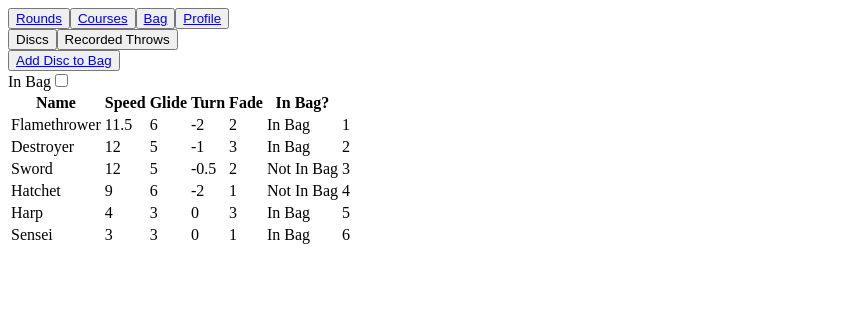
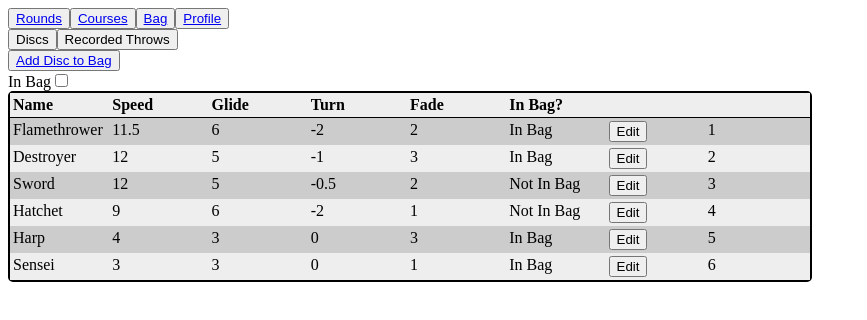
Before and after one commit to ToolMoney/discgolf, a React (Vite) app: page /bag in a window 1280 px wide. Shown: the top 320 px of the page, without its empty margins (0-867 px from the left). Built offline with nearby package versions, Linux system fonts and the light colour scheme.

Commit message:
css for disc table; replaced table elements with divs
created getDiscDisplayValue to replace inline conditional operators

```diff
--- a/src/api/disc.js
+++ b/src/api/disc.js
@@ -1,3 +1,5 @@
+
+
 export function getDiscs() {
     return Promise.resolve(discs);
 }
@@ -9,8 +11,12 @@ export function addDisc(disc) {
     return Promise.resolve(disc);
 }
 
-export function editDisc(disc) {
-
+export function editDisc(freshDisc) {
+    for (let disc in discs) {
+        if (freshDisc.id = disc.id) {
+            Object.assign(disc, freshDisc);
+        }
+    }
 }
 
 const discs = [
--- a/src/index.css
+++ b/src/index.css
@@ -0,0 +1,32 @@
+.disc-table {
+    display: grid;
+    max-width: 800px;
+    border-width: 2px;
+    border-color: #000;
+    border-style: solid;
+    border-radius: 5px;
+}
+
+
+.table-row {
+    display: grid;
+    grid-template-columns: repeat(8, minmax(0, 1fr));
+    background-color: #eee;
+    color: #000;
+    padding : 3px;
+}
+
+.table-row:nth-child(even) {
+    background-color: #ccc;
+    color: #000;
+}
+
+.span-1 {
+    grid-column: span 1;
+}
+
+.header {
+    font-weight: bolder;
+    border-bottom-width: 1px;
+    border-bottom-style: solid;
+}
--- a/src/routes/bag.jsx
+++ b/src/routes/bag.jsx
@@ -55,15 +55,25 @@ function ListDiscs({
     discs,
     onInBagOnlyChange
 }) {
+
+    function getDiscDisplayValue(value) {
+        if (!value && value !== 0) {
+            return "-";
+        }
+        return value;
+    }
+
     const discsRows = [];
     if (discs === null) {
         discsRows.push(
-            <tr key='loading'><td>Your Data is Loading...</td></tr>
+            <div key='loading'>Your Data is Loading...</div>
         )
     } else {
 
         discs.forEach((disc) => {
             if (!inBagOnly || disc.inBag) {
+
+                // create switch for inBag
                 let discInBag;
                 if (disc.inBag) {
                     discInBag = "In Bag"
@@ -72,15 +82,34 @@ function ListDiscs({
                 }
 
                 discsRows.push(
-                    <tr key={disc.id}>
-                        <td>{disc.name}</td>
-                        <td>{disc.speed || disc.speed === 0 ? disc.speed : "-"}</td>
-                        <td>{disc.glide || disc.glide === 0 ? disc.glide : "-"}</td>
-                        <td>{disc.turn || disc.turn === 0 ? disc.turn : "-"}</td>
-                        <td>{disc.fade || disc.fade === 0 ? disc.fade : "-"}</td>
-                        <td>{discInBag}</td>
-                        <td>{disc.id}</td>
-                    </tr>
+                    <div key={disc.id} className="table-row">
+                    {/* <> */}
+                        <div className="span-1">
+                            {disc.name}
+                        </div>
+                        <div className="span-1">
+                            {getDiscDisplayValue(disc.speed)}
+                        </div>
+                        <div className="span-1">
+                            {getDiscDisplayValue(disc.glide)}
+                        </div>
+                        <div className="span-1">
+                            {getDiscDisplayValue(disc.turn)}
+                        </div>
+                        <div className="span-1">
+                            {getDiscDisplayValue(disc.fade)}
+                        </div>
+                        <div className="span-1">
+                            {discInBag}
+                        </div>
+                        <div>
+                            <button>Edit</button>
+                        </div>
+                        <div>
+                            {disc.id}
+                        </div>
+                    </div>
+                    // </>
                 );
             }
         });
@@ -92,21 +121,17 @@ function ListDiscs({
                 <InBagSwitch inBagOnly={inBagOnly} onInBagOnlyChange={onInBagOnlyChange} />
             </div>
             <div>
-                <table>
-                    <thead>
-                        <tr>
-                            <th>Name</th>
-                            <th>Speed</th>
-                            <th>Glide</th>
-                            <th>Turn</th>
-                            <th>Fade</th>
-                            <th>In Bag?</th>
-                        </tr>
-                    </thead>
-                    <tbody>
-                        {discsRows}
-                    </tbody>
-                </table>
+                <div className="disc-table">
+                    <div className="table-row header">
+                        <div className="disc-name span-1">Name</div>
+                        <div className="disc-speed span-1">Speed</div>
+                        <div className="disc-glide span-1">Glide</div>
+                        <div className="disc-turn span-1">Turn</div>
+                        <div className="disc-fade span-1">Fade</div>
+                        <div className="disc-bag span-1">In Bag?</div>
+                    </div>
+                    {discsRows}
+                </div>
             </div>
         </>
     );
```
